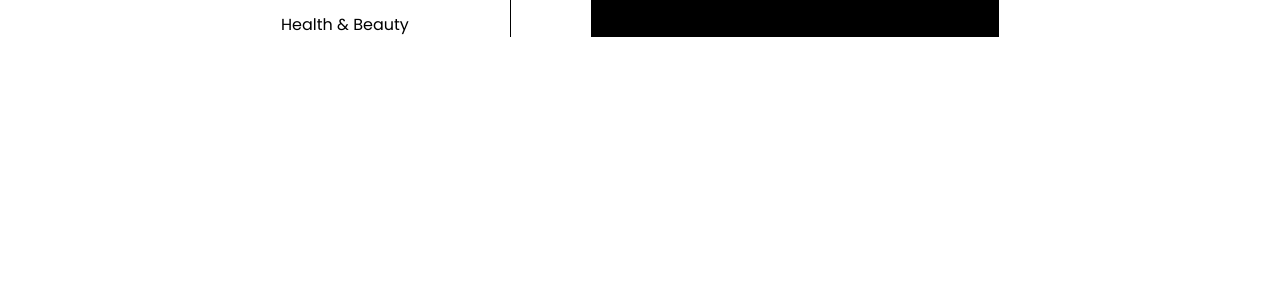
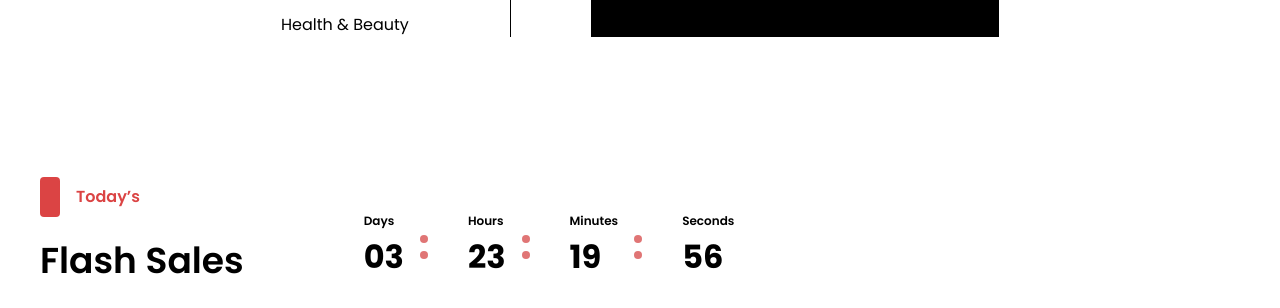
Before and after one commit to Nasir-Hussain786/E-commerce-clone, a plain HTML site: page index.html in a window 1280 px wide. Shown: the part 492-800 px from the top of the page. Drawn offline with nearby package versions, Linux system fonts and the light colour scheme.

Commit message:
add flash sales section layout

```diff
--- a/index.html
+++ b/index.html
@@ -4,8 +4,7 @@
 <head>
     <meta charset="UTF-8" />
     <meta name="viewport" content="width=device-width, initial-scale=1.0" />
-        <script
-            src="https://cdn.jsdelivr.net/npm/@tailwindcss/browser@4"></script>
+    <script src="https://cdn.jsdelivr.net/npm/@tailwindcss/browser@4"></script>
     <link rel="stylesheet" href="./style.css">
 </head>
 
@@ -14,8 +13,7 @@
         <div class="flex items-center text-[#fff]">
             <p class="text-sm text-[#FAFAFA]">Summer Sale For All Swim Suits
                 And Free Express Delivery - OFF 50%!</p>
-                <a href
-                    class="text-sm font-semibold text-[#FAFAFA] ml-2 underline decoration-1">ShopNow</a>
+            <a href class="text-sm font-semibold text-[#FAFAFA] ml-2 underline decoration-1">ShopNow</a>
         </div>
 
         <div class="flex items-center">
@@ -29,21 +27,15 @@
         <nav class="border-b border-[#000000]">
             <ul class="flex justify-center items-center  gap-22 mt-10 mb-4">
                 <li class="text-2xl font-bold">Exclusive</li>
-                    <li><a class="hover:underline hover:decoration-1"
-                            href>Home</a></li>
-                    <li><a class="hover:underline hover:decoration-1"
-                            href>Contact</a></li>
-                    <li><a class="hover:underline hover:decoration-1"
-                            href>About</a></li>
+                <li><a class="hover:underline hover:decoration-1" href>Home</a></li>
+                <li><a class="hover:underline hover:decoration-1" href>Contact</a></li>
+                <li><a class="hover:underline hover:decoration-1" href>About</a></li>
                 <li><a class="hover:underline hover:decoration-1" href>Sign
                         Up</a></li>
-                    <li
-                        class="flex items-center bg-[#F5F5F5] w-3xs rounded-sm text-xs">
-                        <input class="text-[#000000] py-3 px-5" type="text"
-                            placeholder="What are you looking for?">
+                <li class="flex items-center bg-[#F5F5F5] w-3xs rounded-sm text-xs">
+                    <input class="text-[#000000] py-3 px-5" type="text" placeholder="What are you looking for?">
                     <div>
-                            <img class="ml-7"
-                                src="./assests/magnifying-glass-icon.png" alt>
+                        <img class="ml-7" src="./assests/magnifying-glass-icon.png" alt>
                     </div>
                 </li>
                 <li>
@@ -61,29 +53,23 @@
     </header>
     <!-- === start new section === -->
     <section>
-            <div
-                class="container mx-auto max-w-[1200px] mx-auto flex justify-center gap-20 mb-35">
+        <div class="container mx-auto max-w-[1200px] mx-auto flex justify-center gap-20 mb-35">
             <div class="border-r border-[#000000] w-[230px]">
                 <ul class="pt-10">
                     <li>
                         <div class="flex items-center mb-4">
                             <p class="text-base">Woman’s Fashion</p>
-                                <div class="p-1 ml-13"><img
-                                        src="./assests/right-arrow-icon.png"
-                                        alt></div>
+                            <div class="p-1 ml-13"><img src="./assests/right-arrow-icon.png" alt></div>
                         </div>
                     </li>
 
                     <li>
                         <div class="flex items-center mb-4">
                             <p class="text-base">Men’s Fashion</p>
-                                <div class="p-1 ml-20"><img
-                                        src="./assests/right-arrow-icon.png"
-                                        alt></div>
+                            <div class="p-1 ml-20"><img src="./assests/right-arrow-icon.png" alt></div>
                         </div>
                     </li>
-                        <li
-                            class="text-base text-[#000000] mb-4">Electronics</li>
+                    <li class="text-base text-[#000000] mb-4">Electronics</li>
                     <li class="text-base text-[#000000] mb-4">Home &
                         Lifestyle</li>
                     <li class="text-base text-[#000000] mb-4">Medicine</li>
@@ -110,15 +96,12 @@
                                 Series</p>
                         </div>
                         <div>
-                                <h2
-                                    class="text-[48px] font-semibold text-[#FAFAFA] w-2xs mb-5">Up
+                            <h2 class="text-[48px] font-semibold text-[#FAFAFA] w-2xs mb-5">Up
                                 to 10% off Voucher</h2>
                             <button
                                 class="flex items-center text-[#FAFAFA] text-base font-medium underline decoration-1 cursor-pointer">Shop
                                 Now
-                                    <div class="ml-2 h-[18px] w-[18px]"><img
-                                            src="./assests/shop-now-arrow.png"
-                                            alt>
+                                <div class="ml-2 h-[18px] w-[18px]"><img src="./assests/shop-now-arrow.png" alt>
                                 </div>
                             </button>
                         </div>
@@ -136,6 +119,80 @@
             </div>
         </div>
     </section>
+    <!-- === section end === -->
+
+    <!-- === start new section === -->
+    <!-- === main container === -->
+    <div class="container mx-auto max-w-[1200px] ">
+        <!-- === today's text container === -->
+        <div class="flex items-center items-end gap-30">
+
+            <div>
+                <div class="flex items-center mb-6">
+                    <div class="w-[20px] h-[40px] bg-[#DB4444] rounded-sm mr-4"></div>
+                    <p class="font-semibold text-base text-[#DB4444]">Today’s</p>
+                </div>
+                <div>
+                    <h4 class="text-4xl font-semibold">Flash Sales</h4>
+                </div>
+            </div>
+
+            <div class="flex gap-10">
+
+                <div class="flex items-center">
+
+                    <div>
+                        <p class="text-xs font-semibold mb-1">Days</p>
+                        <h4 class="font-bold text-[32px]">03</h4>
+                    </div>
+                    <div class="ml-4">
+                        <div class="w-[8px] h-[8px] rounded-full mb-2 bg-[#E07575]"></div>
+                        <div class="w-[8px] h-[8px] rounded-full bg-[#E07575]"></div>
+                    </div>
+
+                </div>
+
+                <div class="flex items-center">
+
+                    <div>
+                        <p class="text-xs font-semibold mb-1">Hours</p>
+                        <h4 class="font-bold text-[32px]">23</h4>
+                    </div>
+                    <div class="ml-4">
+                        <div class="w-[8px] h-[8px] rounded-full mb-2 bg-[#E07575]"></div>
+                        <div class="w-[8px] h-[8px] rounded-full bg-[#E07575]"></div>
+                    </div>
+
+                </div>
+
+                <div class="flex items-center">
+
+                    <div>
+                        <p class="text-xs font-semibold mb-1">Minutes</p>
+                        <h4 class="font-bold text-[32px]">19</h4>
+                    </div>
+                    <div class="ml-4">
+                        <div class="w-[8px] h-[8px] rounded-full mb-2 bg-[#E07575]"></div>
+                        <div class="w-[8px] h-[8px] rounded-full bg-[#E07575]"></div>
+                    </div>
+
+                </div>
+
+                <div class="flex items-center">
+
+                    <div>
+                        <p class="text-xs font-semibold mb-1">Seconds</p>
+                        <h4 class="font-bold text-[32px]">56</h4>
+                    </div>
+                </div>
+
+            </div>
+
+
+        </div>
+
+    </div>
+
 </body>
 
 </html>
```
Lines whose indentation alone changed are shown as unchanged.
